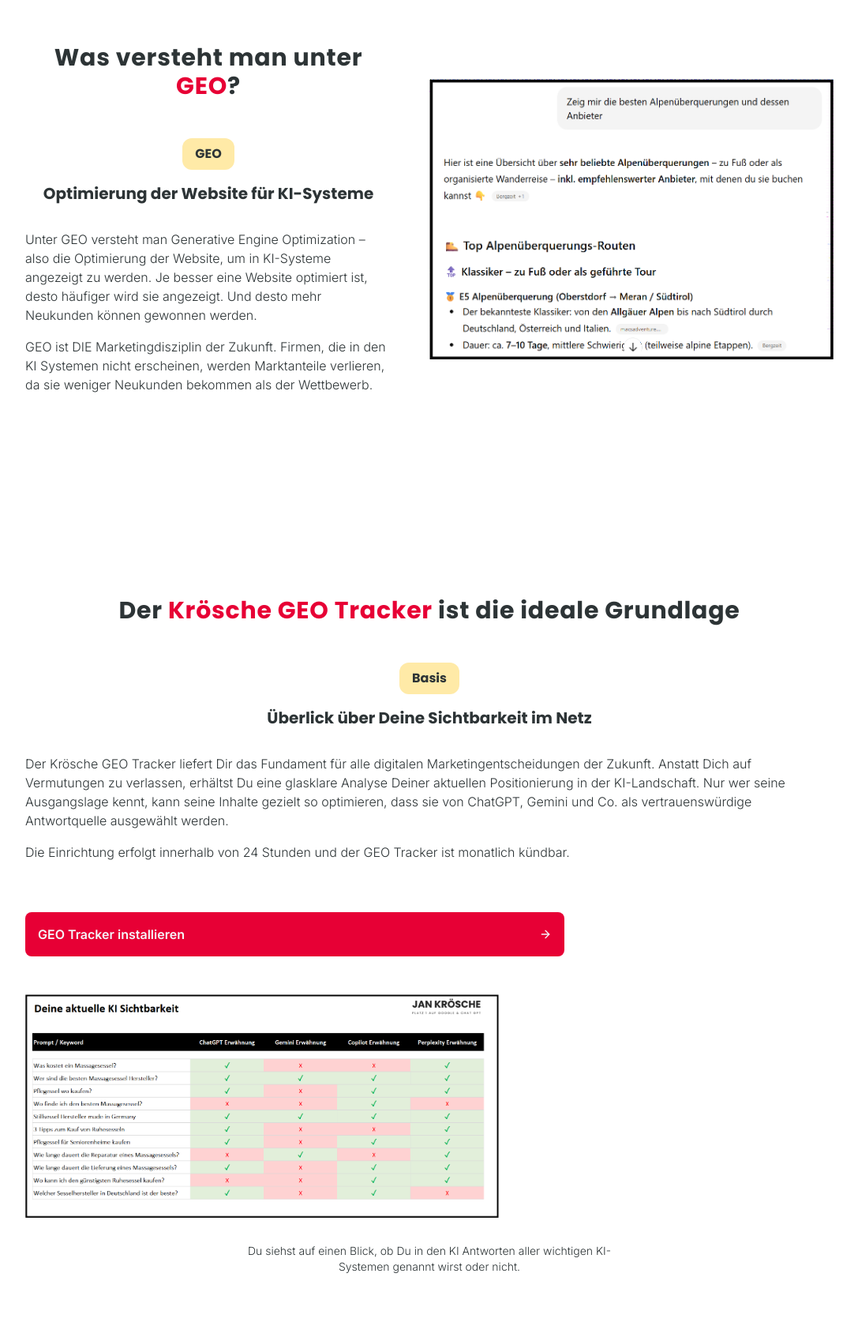
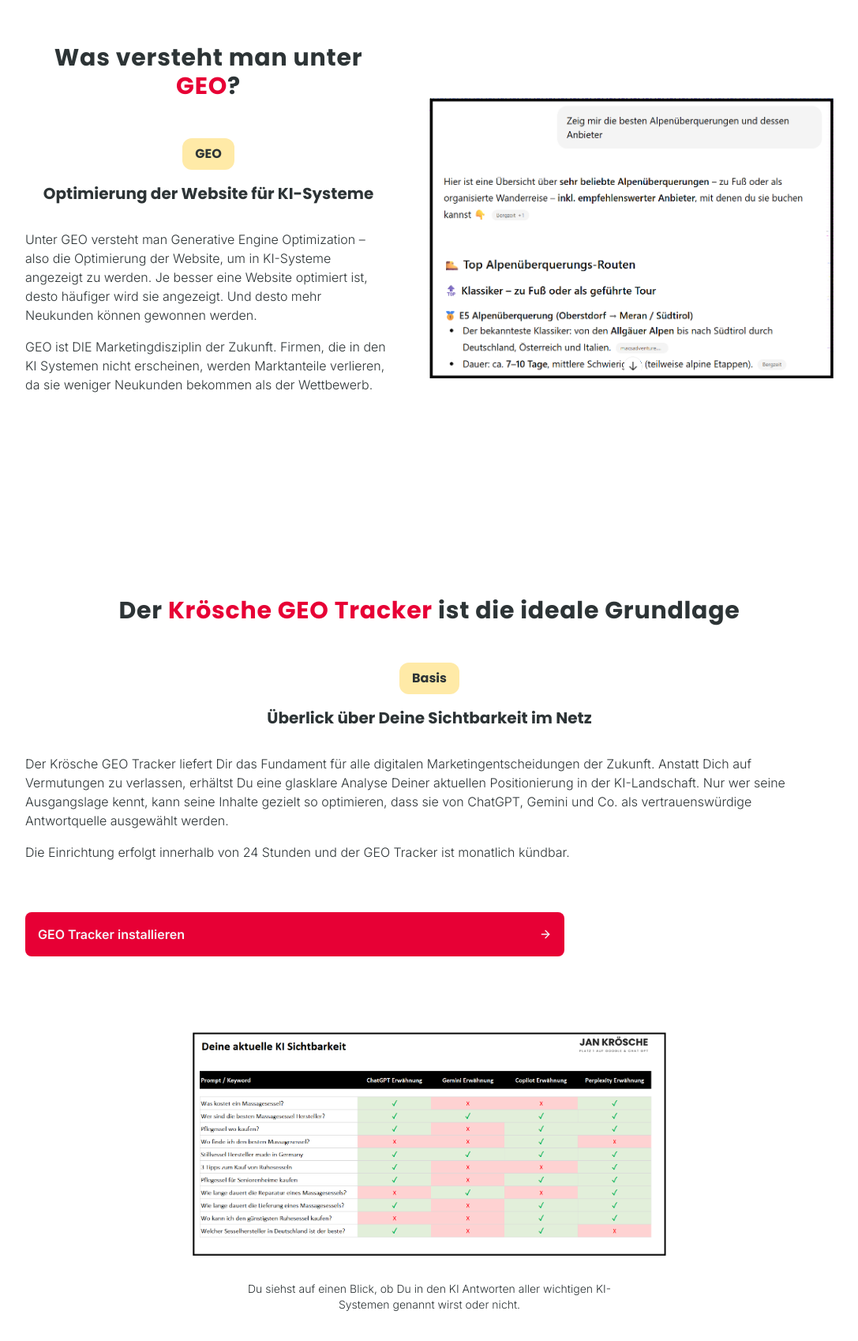
Before and after one commit to dscmari/jank-website_v.2, a Next.js app: page /geo-berater/geo-tracker in a window 1280 px wide. Shown: the part 7242-8940 px from the top of the page at 79% size, without its empty margins (96-1183 px from the left). Built offline with nearby package versions, Linux system fonts and the light colour scheme; no server answers.

Commit message:
finish tablet view on geo-tracker

```diff
--- a/app/(main)/geo-berater/geo-tracker/page.tsx
+++ b/app/(main)/geo-berater/geo-tracker/page.tsx
@@ -301,12 +301,15 @@ export default function page() {
           </div>
         </div>
         <div className="flex-1 lg:min-w-1/2 2xl:min-w-1/3 ">
-          <div className="">
-            <img
-              src="/images/screenshots/geo-tracker_6.png"
-              style={{ width: "600px" }}
-              alt="Screenshot von einem Prompt"
-            />
+  <div className="mt-12 xl:min-w-1/3">
+                      <Image
+            src="/images/screenshots/geo-tracker_6.png"
+            style={{ width: "600px" }}
+ alt="Screenshot von einem Prompt"
+            height={300}
+            width={500}
+            className="mx-auto"
+          />
             <p className="lg:hidden p-8 italic mx-auto text-center text-sm font-light">
               Unter GEO versteht man die Optimierung einer Firmen-Website, um
               sie in den KI-Antworten von ChatGPT, Gemini & Co. für bestimmte
@@ -349,13 +352,14 @@ export default function page() {
           </div>
           <GEOTrackerInstallBtn className="mt-16 p-4 lg:w-2/3" />
         </div>
-        <div className="mt-12 lg:mt-0 2xl:min-w-1/3">
+<div className="mt-12 xl:min-w-1/3">
           <Image
             src="/images/screenshots/geo-tracker_4.png"
             style={{ width: "600px" }}
             alt="Screenshot von Statistiken zu Prompts"
             height={300}
             width={500}
+            className="mx-auto"
           />
           <p className="text-sm font-light p-8 max-w-xl mx-auto text-center">
             Du siehst auf einen Blick, ob Du in den KI Antworten aller wichtigen
```
